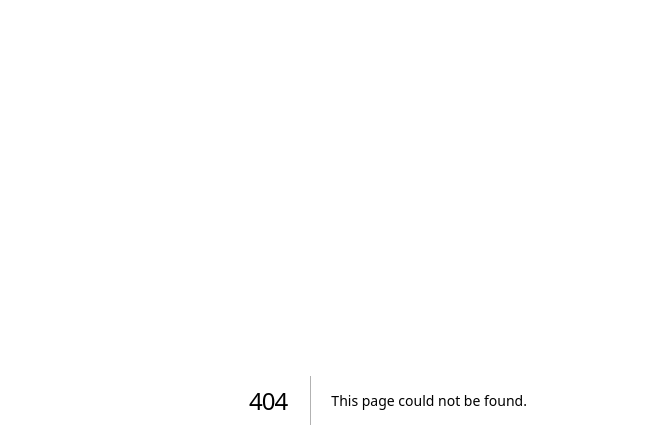
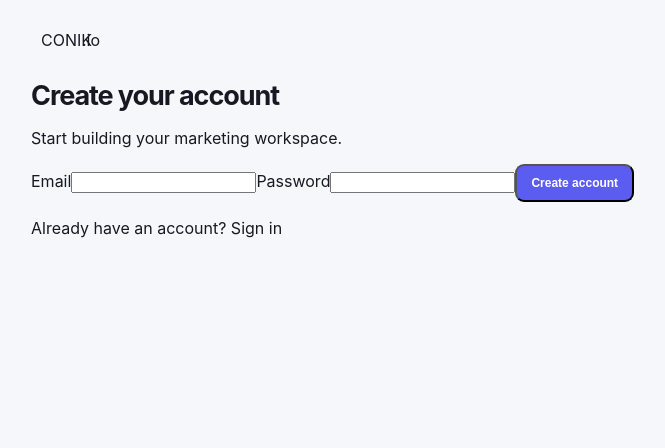
Before and after one commit to anamaherbert1-glitch/Conik.io, a Next.js app: page /signup in a window 1280 px wide. Before the commit this address had no page. Shown: the top 448 px of the page, without its empty margins (252-917 px from the left). Built offline with nearby package versions, Linux system fonts and the light colour scheme.

Commit message:
feat: add real signup page

```diff
--- /dev/null
+++ b/app/signup/page.tsx
@@ -0,0 +1,19 @@
+'use client'
+
+import { FormEvent, useState } from 'react'
+import Link from 'next/link'
+import { createClient } from '@/lib/supabase/client'
+
+export default function SignupPage() {
+  const [email, setEmail] = useState(''); const [password, setPassword] = useState(''); const [error, setError] = useState(''); const [message, setMessage] = useState(''); const [loading, setLoading] = useState(false)
+  async function submit(event: FormEvent) {
+    event.preventDefault(); setError(''); setMessage(''); setLoading(true)
+    const supabase = createClient()
+    const { data, error } = await supabase.auth.signUp({ email, password, options: { emailRedirectTo: `${window.location.origin}/auth/callback?next=/onboarding` } })
+    if (error) setError(error.message)
+    else if (data.session) window.location.href = '/onboarding'
+    else setMessage('Check your email to confirm your account, then continue to onboarding.')
+    setLoading(false)
+  }
+  return <main className="auth-page"><div className="auth-card"><Link href="/" className="brand">CONIK<span>.io</span></Link><h1>Create your account</h1><p>Start building your marketing workspace.</p><form onSubmit={submit}><label>Email<input type="email" required value={email} onChange={e=>setEmail(e.target.value)} /></label><label>Password<input type="password" required minLength={8} value={password} onChange={e=>setPassword(e.target.value)} /></label>{error && <div className="error">{error}</div>}{message && <div className="success">{message}</div>}<button className="primary full" disabled={loading}>{loading ? 'Creating…' : 'Create account'}</button></form><p className="auth-footer">Already have an account? <Link href="/login">Sign in</Link></p></div></main>
+}
```
